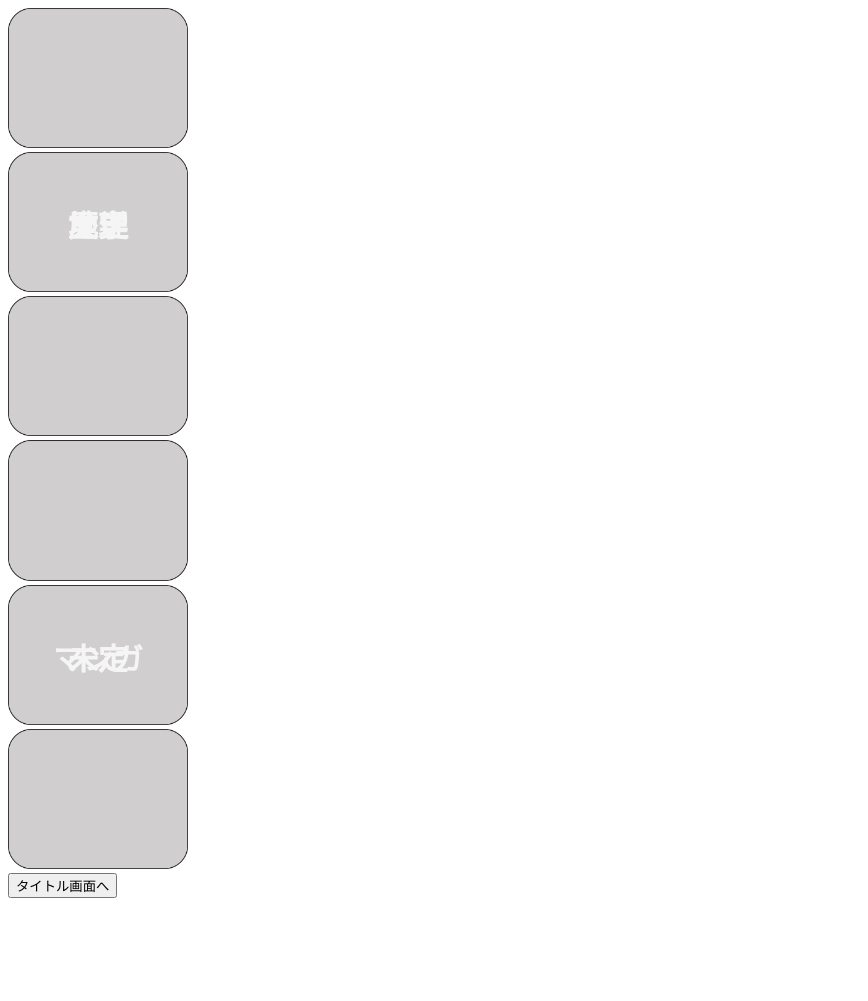
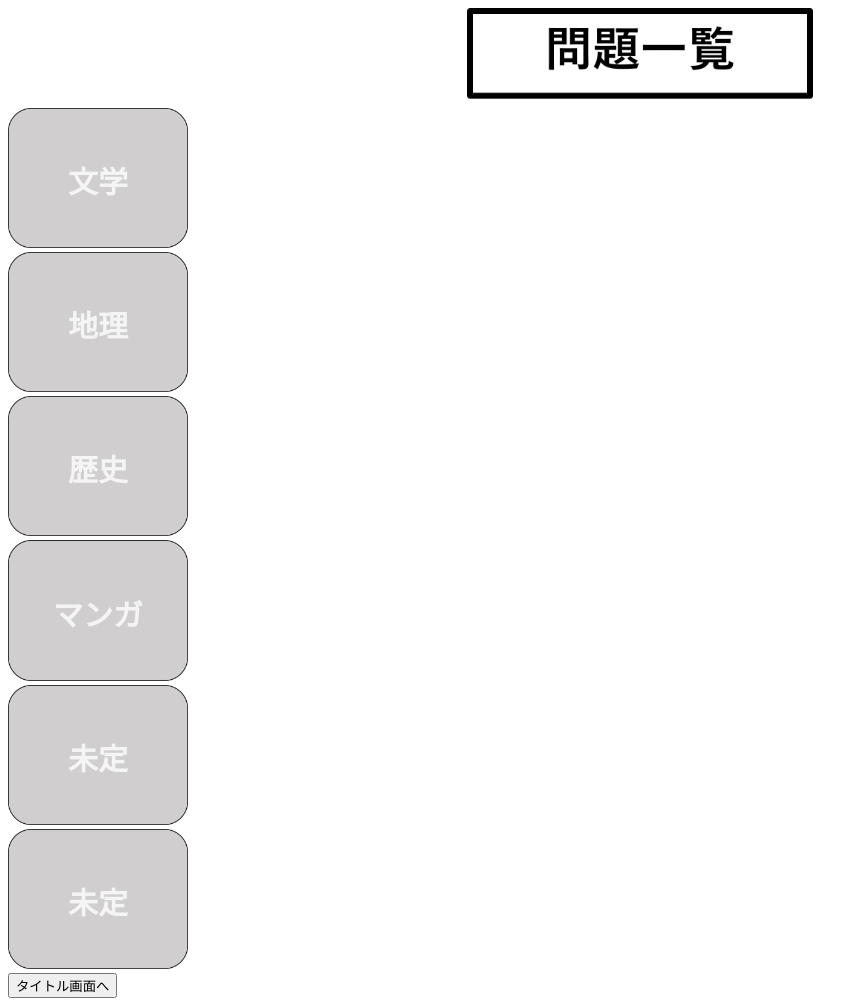
Before and after one commit to ei1906/HyperBomber, a plain HTML site: page game.html in a window 1280 px wide. Shown: the whole page, without its empty margins (0-868 px from the left). Before the commit the page ends 906 px from the top, so only its background shows below. Drawn offline with Linux system fonts and the light colour scheme.

Commit message:
セレクト画面に「問題一覧」を追加

```diff
--- a/css/game.css
+++ b/css/game.css
@@ -49,3 +49,11 @@
     transform: translate(-50%, -50%);
     font-weight: bold;
 }
+
+#SelectLogo {
+    display: block;
+    margin-left: auto;
+    margin-right: auto;
+    height: 100px;
+    width: auto;
+}
--- a/game.html
+++ b/game.html
@@ -6,25 +6,34 @@
         <script src="manage.js"></script>
     </head>
     <body>
-
+        <!-- セレクト画面 -->
+        <img src="./image/logo_select.png" id="SelectLogo">
         <div class="SelectButton">
             <img src="./image/select_button.png" onclick="selectLiter()">
             <p>文学</p>
+        </div>
+        <div class="SelectButton">
             <img src="./image/select_button.png" onclick="selectGeo()">
             <p>地理</p>
+        </div>
+        <div class="SelectButton">
             <img src="./image/select_button.png" onclick="selectHistory()">
             <p>歴史</p>
         </div>
         <div class="SelectButton">
             <img src="./image/select_button.png" onclick="selectComic()">
             <p>マンガ</p>
+        </div>
+        <div class="SelectButton">
             <img src="./image/select_button.png">
             <p>未定</p>
+        </div>
+        <div class="SelectButton">
             <img src="./image/select_button.png">
             <p>未定</p>
         </div>
         <a href="./title.html"><button>タイトル画面へ</button></a>
-
+        <!-- ゲーム画面 -->
         <div class="AnswerBoard">
             <img src="./image/quiz_board.png">
             <p>ここに解答</p>
```
Also changed, not shown: image/logo_select.png (added).
